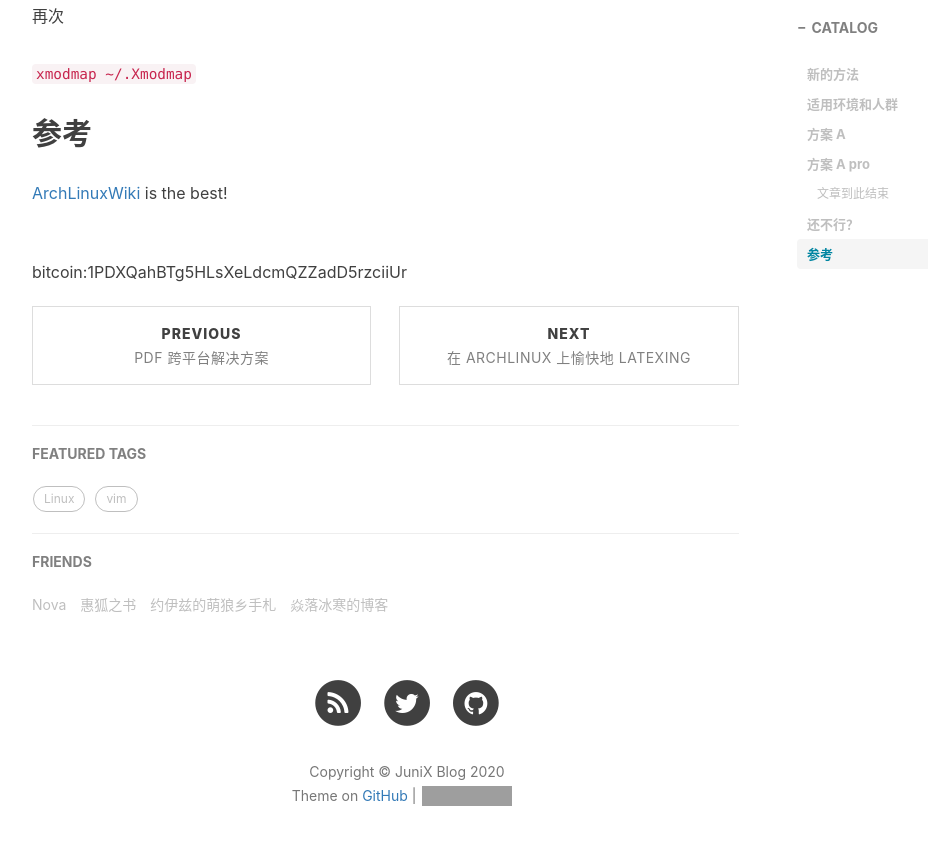
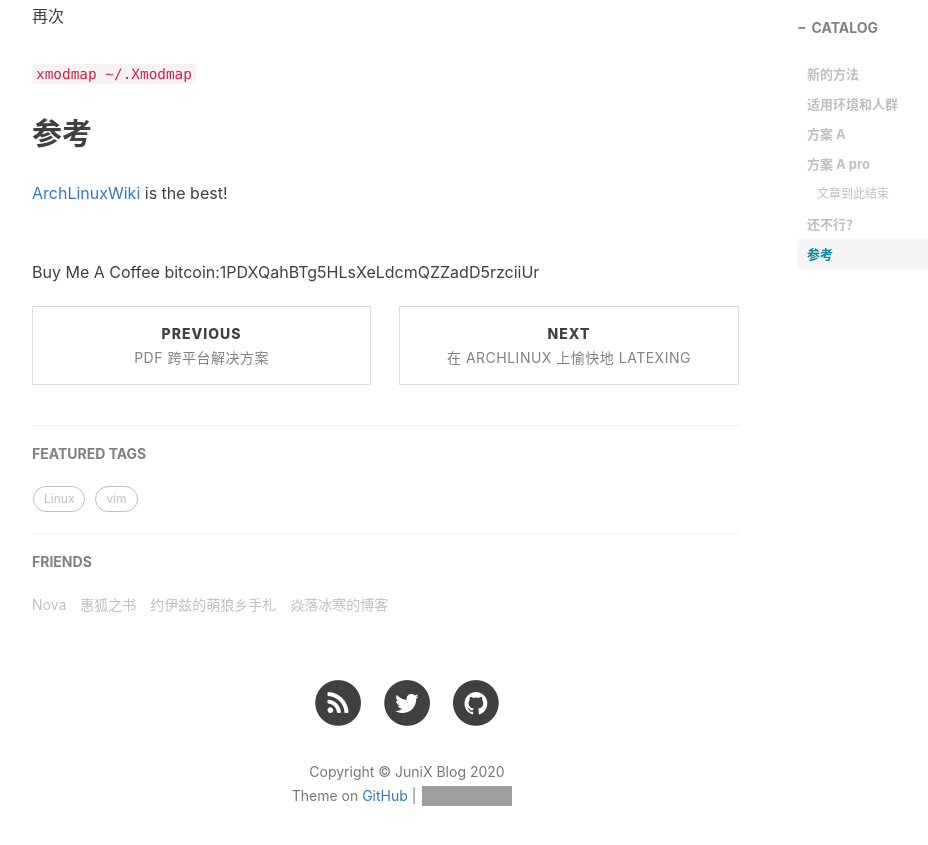
Before and after one commit to junyixu/junyixu.github.io, a Jekyll site: the page built from _posts/2019-02-22-Map-caps_lock-to-escape-in-XWindows.md, in a window 1280 px wide and 900 px high, scrolled down 4259 px. Shown: the top 845 px of the window, without its empty margins (233-1161 px from the left). Built offline with Jekyll 4.4.1, drawn with Linux system fonts in a browser that asks for light colours; nearby versions of some CDN libraries; comment, search, counter and statistics services are not loaded; grey boxes are pictures that could not be loaded.

Commit message:
Update post.html

```diff
--- a/_layouts/post.html
+++ b/_layouts/post.html
@@ -60,6 +60,7 @@ layout: default
 				{{ content }}
 
                 <hr style="visibility: hidden;">
+		Buy Me A Coffee
 		bitcoin:1PDXQahBTg5HLsXeLdcmQZZadD5rzciiUr
                 <ul class="pager">
                     {% if page.previous.url %}
```
